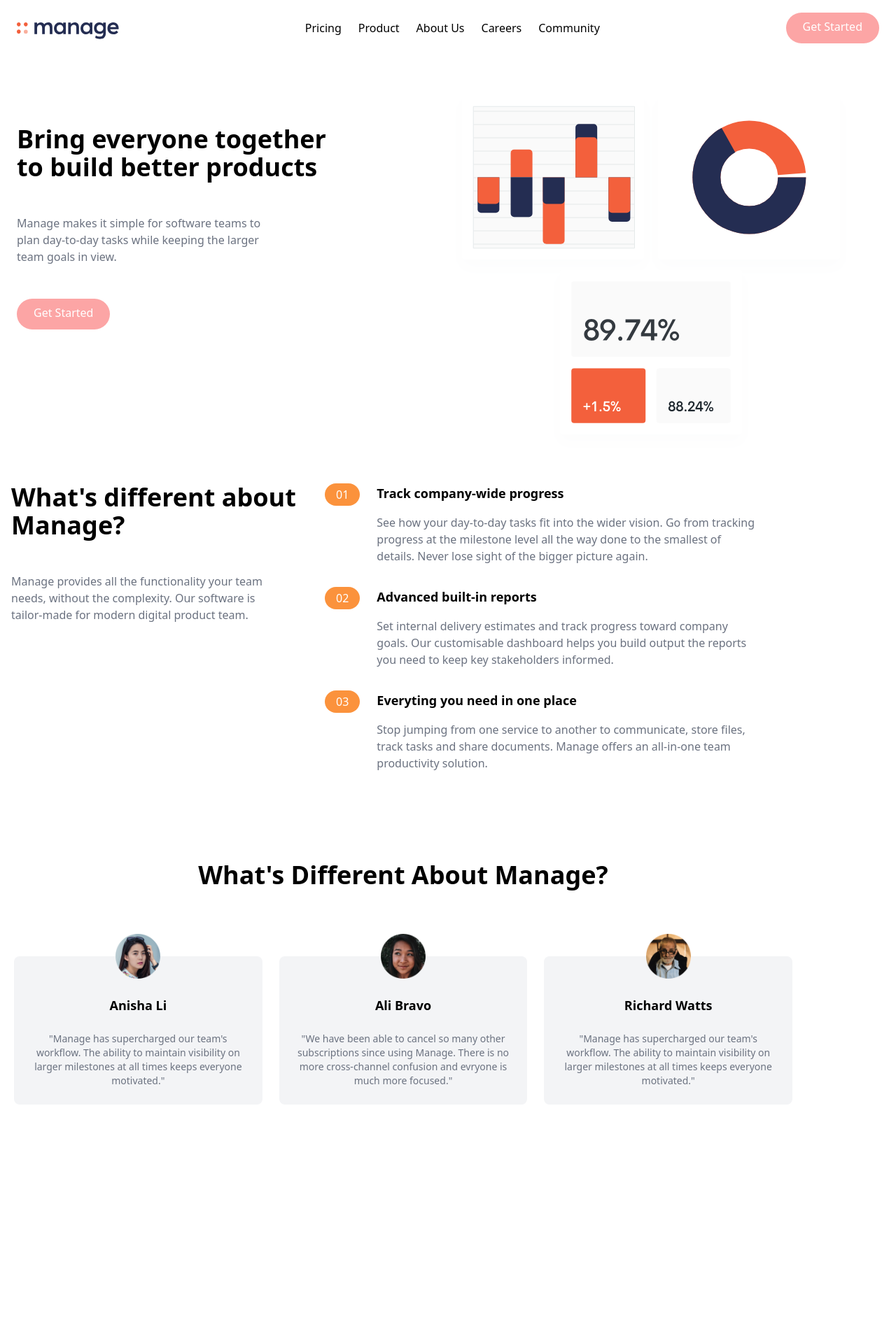
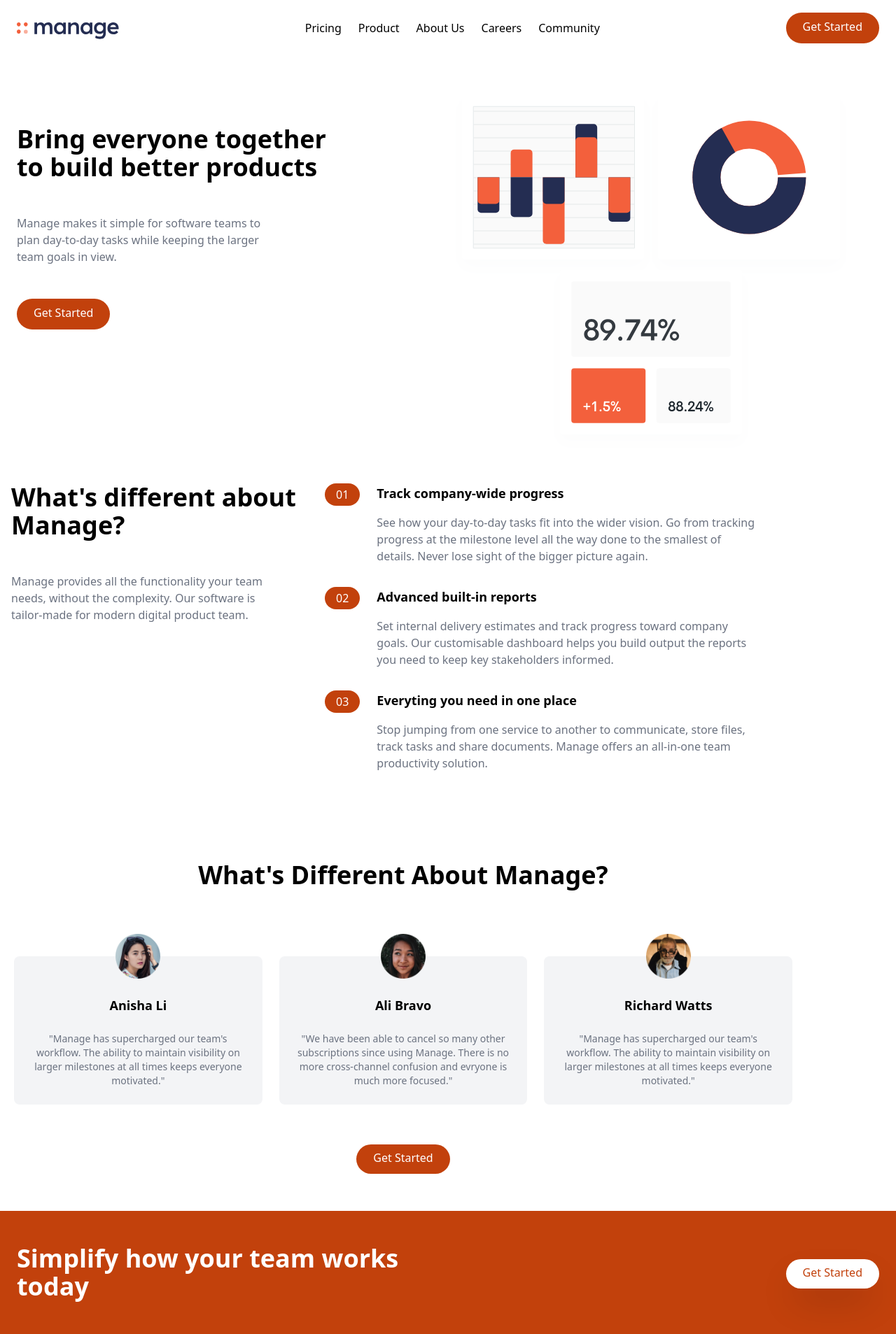
Before and after one commit to umurung/Tailwind-manage, a website: page index.html in a window 1280 px wide. Shown: the part 150-2057 px from the top of the page at 70% size. Before the commit the page ends 1729 px from the top, so only its background shows below. Drawn offline with nearby package versions, Linux system fonts and the light colour scheme; files that its build step writes are made by us from their sources.

Commit message:
update testimonial

```diff
--- a/index.html
+++ b/index.html
@@ -33,8 +33,8 @@
 
                 </div>
                 <!-- Button-->
-                <a href="#" class="hidden  p-3 px-6 pt-2 text-white bg-red-300
-                rounded-full baseline hover:bg-red-100 md:block">Get Started</a>
+                <a href="#" class="hidden  p-3 px-6 pt-2 text-white bg-orange-700
+                rounded-full baseline hover:bg-orange-400 md:block">Get Started</a>
             </div>
         </nav>
         <!-- Hero Section -->
@@ -53,8 +53,8 @@
                  tasks while keeping the larger team goals in view.
             </p>
             <div class="flex justify-center md:justify-start">
-                <a href="#" class="p-3 px-6 pt-2 text-white bg-red-300
-                rounded-full baseline hover:bg-red-100">Get Started</a>
+                <a href="#" class="p-3 px-6 pt-2 text-white bg-orange-700
+                rounded-full baseline hover:bg-orange-400">Get Started</a>
             </div>
           </div>
            <!-- Image -->
@@ -85,7 +85,7 @@
                     <!-- Heading -->
                     <div class="rounded-l-full bg-red-100 md:bg-transparent">
                         <div class="flex items-center space-x-2">
-                            <div class="px-4 py-2 text-white rounded-full md:py-1 bg-orange-400">
+                            <div class="px-4 py-2 text-white rounded-full md:py-1 bg-orange-700">
                                 01
                             </div>
                             <h3 class="text-base font-bold md:mb-4 md:hidden">
@@ -109,7 +109,7 @@
                     <!-- Heading -->
                     <div class="rounded-l-full bg-red-100 md:bg-transparent">
                         <div class="flex items-center space-x-2">
-                            <div class="px-4 py-2 text-white rounded-full md:py-1 bg-orange-400">
+                            <div class="px-4 py-2 text-white rounded-full md:py-1 bg-orange-700">
                                 02
                             </div>
                             <h3 class="text-base font-bold md:mb-4 md:hidden">
@@ -134,7 +134,7 @@
                     <!-- Heading -->
                     <div class="rounded-l-full bg-red-100 md:bg-transparent">
                         <div class="flex items-center space-x-2">
-                            <div class="px-4 py-2 text-white rounded-full md:py-1 bg-orange-400">
+                            <div class="px-4 py-2 text-white rounded-full md:py-1 bg-orange-700">
                                 03
                             </div>
                             <h3 class="text-base font-bold md:mb-4 md:hidden">
@@ -177,7 +177,7 @@
                     </p>
                 </div>
                     <!-- Testimonial 2 -->
-                <div class="flex flex-col items-center p-6 space-y-6 rounded-lg bg-gray-100 md:w-1/3">
+                <div class="hidden  flex-col items-center p-6 space-y-6 rounded-lg bg-gray-100 md:flex md:w-1/3">
                     <img src="images/avatar-ali.png" class="w-16 -mt-14" alt="">
                     <h5 class="text-lg font-bold">Ali Bravo</h5>
                     <p class="text-sm text-gray-500">
@@ -186,7 +186,7 @@
                     </p>
                 </div>
                 <!-- Testimonial 3 -->
-                <div class="flex flex-col items-center p-6 space-y-6 rounded-lg bg-gray-100 md:w-1/3">
+                <div class=" hidden flex-col items-center p-6 space-y-6 rounded-lg bg-gray-100 md:flex md:w-1/3">
                     <img src="images/avatar-richard.png" class="w-16 -mt-14" alt="">
                     <h5 class="text-lg font-bold">Richard Watts</h5>
                     <p class="text-sm text-gray-500">
@@ -195,7 +195,28 @@
                     </p>
                 </div>
             </div>
+            <!-- Button -->
+            <div class="my-16">
+                <a href="#" class="p-3 px-6 pt-2 text-white bg-orange-700
+                rounded-full baseline hover:bg-orange-400">Get Started</a>
+            </div>
            </div>
+        </section>
+        <!-- CTA Section -->
+        <section id="cta" class="bg-orange-700">
+            <!-- Flex Container -->
+            <div class="container flex flex-col items-center justify-between px-6 py-24 mx-auto space-y-12
+            md:py-12 md:flex-row md:space-y-0">
+            <h2 class="text-5xl font-bold leading-tight text-center text-white md:text-4xl md:max-w-xl md:text-left">
+                Simplify how your team works today
+            </h2>
+            <!-- Button -->
+            <div>
+                <a href="#" class="p-3 px-6 pt-2 text-orange-700 bg-white shadow-2xl
+                rounded-full baseline hover:bg-gray-900">Get Started</a>
+            </div>
+        </div>
+
         </section>
     </body>
 </html>
```
